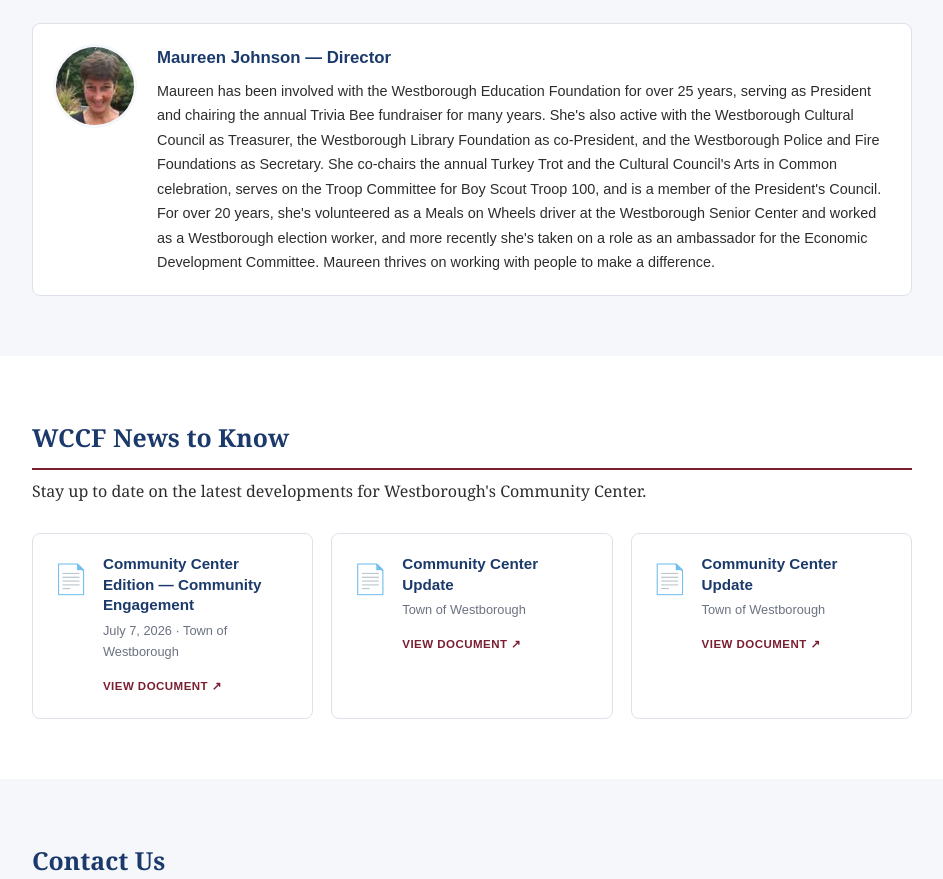
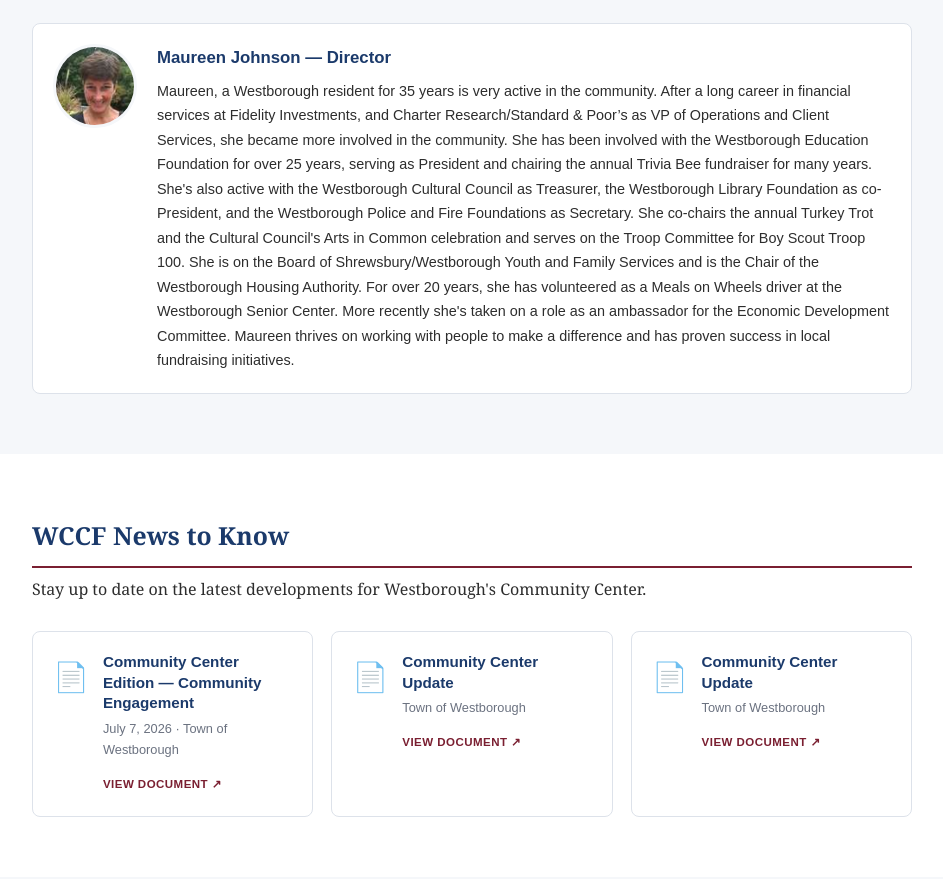
Before and after one commit to WCCFoundation/donation, a plain HTML site: page index.html in a window 1280 px wide. Shown: the part 4870-5749 px from the top of the page, without its empty margins (168-1111 px from the left). Drawn offline with Linux system fonts and the light colour scheme.

Commit message:
Update bio

```diff
--- a/index.html
+++ b/index.html
@@ -501,7 +501,9 @@
         <img src="bio_maureen.jpg" alt="Maureen Johnson" />
         <div>
           <h4>Maureen Johnson — Director</h4>
-          <p>Maureen has been involved with the Westborough Education Foundation for over 25 years, serving as President and chairing the annual Trivia Bee fundraiser for many years. She's also active with the Westborough Cultural Council as Treasurer, the Westborough Library Foundation as co-President, and the Westborough Police and Fire Foundations as Secretary. She co-chairs the annual Turkey Trot and the Cultural Council's Arts in Common celebration, serves on the Troop Committee for Boy Scout Troop 100, and is a member of the President's Council. For over 20 years, she's volunteered as a Meals on Wheels driver at the Westborough Senior Center and worked as a Westborough election worker, and more recently she's taken on a role as an ambassador for the Economic Development Committee. Maureen thrives on working with people to make a difference.</p>
+          <p>
+              Maureen, a Westborough resident for 35 years is very active in the community.  After a long career in financial services at Fidelity Investments, and Charter Research/Standard & Poor’s as VP of Operations and Client Services, she became more involved in the community.  She has been involved with the Westborough Education Foundation for over 25 years, serving as President and chairing the annual Trivia Bee fundraiser for many years. She's also active with the Westborough Cultural Council as Treasurer, the Westborough Library Foundation as co-President, and the Westborough Police and Fire Foundations as Secretary. She co-chairs the annual Turkey Trot and the Cultural Council's Arts in Common celebration and serves on the Troop Committee for Boy Scout Troop 100. She is on the Board of Shrewsbury/Westborough Youth and Family Services and is the Chair of the Westborough Housing Authority. For over 20 years, she has volunteered as a Meals on Wheels driver at the Westborough Senior Center. More recently she's taken on a role as an ambassador for the Economic Development Committee. Maureen thrives on working with people to make a difference and has proven success in local fundraising initiatives.
+          </p>
         </div>
       </div>
 
```
